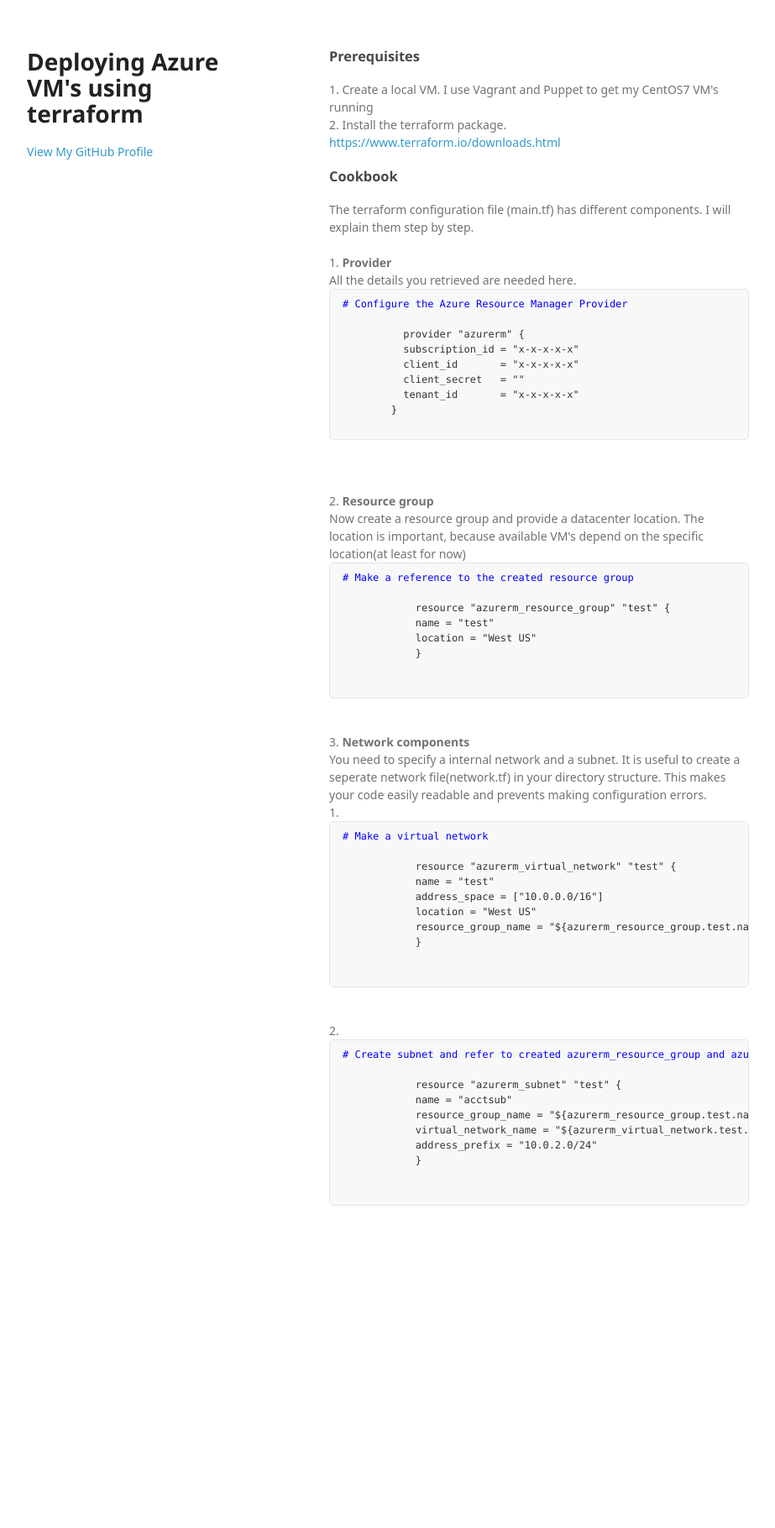
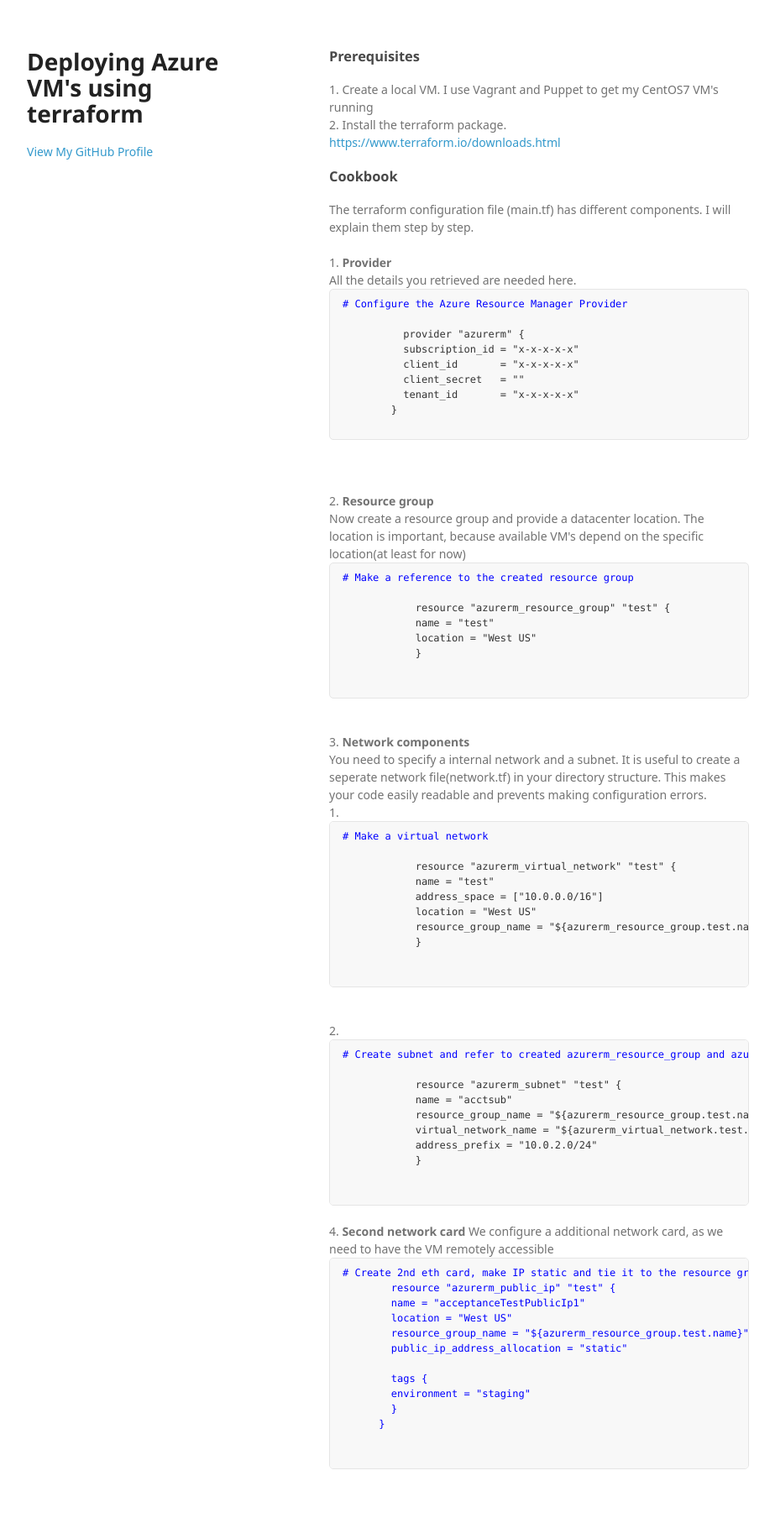
Before and after one commit to arjenwilly/arjenwilly.github.io, a Jekyll site: the page terraform2.html, which Jekyll copies as it is, in a window 1280 px wide. Shown: the whole page at 84% size, without its empty margins (178-1101 px from the left). Built offline with Jekyll 4.4.1, drawn with Linux system fonts in a browser that asks for light colours; some web fonts are replaced; before the commit the page ends 1506 px from its top, so only the background shows below that.

Commit message:
Update terraform2.html

```diff
--- a/terraform2.html
+++ b/terraform2.html
@@ -78,6 +78,22 @@
             }
           </code>
         </pre>
+        4. <b>Second network card</b>
+        We configure a additional network card, as we need to have the VM remotely accessible<br>
+        <pre style="color: blue"># Create 2nd eth card, make IP static and tie it to the resource group
+        resource "azurerm_public_ip" "test" {
+        name = "acceptanceTestPublicIp1"
+        location = "West US"
+        resource_group_name = "${azurerm_resource_group.test.name}"
+        public_ip_address_allocation = "static"
+
+        tags {
+        environment = "staging"
+        }
+      }
+      </code>
+      </pre>
+
 
 
 
```
